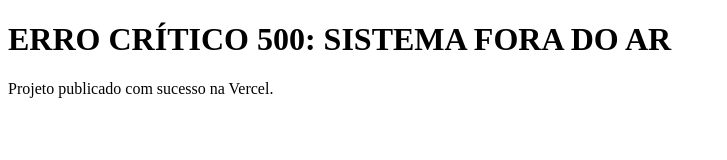
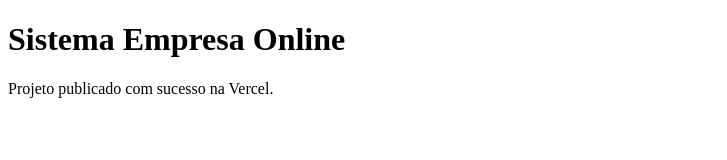
Before and after one commit to pauloxzph77-bot/Sistema-Empresa-, a plain HTML site: page index.html in a window 1280 px wide. Shown: the whole page, without its empty margins (0-727 px from the left). Drawn offline with Linux system fonts and the light colour scheme.

Commit message:
Update index.html

```diff
--- a/index.html
+++ b/index.html
@@ -4,7 +4,7 @@
     <title>Sistema Empresa</title>
 </head>
 <body>
-    <h1>ERRO CRÍTICO 500: SISTEMA FORA DO AR</h1>
+    <h1>Sistema Empresa Online</h1>
     <p>Projeto publicado com sucesso na Vercel.</p>
 </body>
 </html>
```
